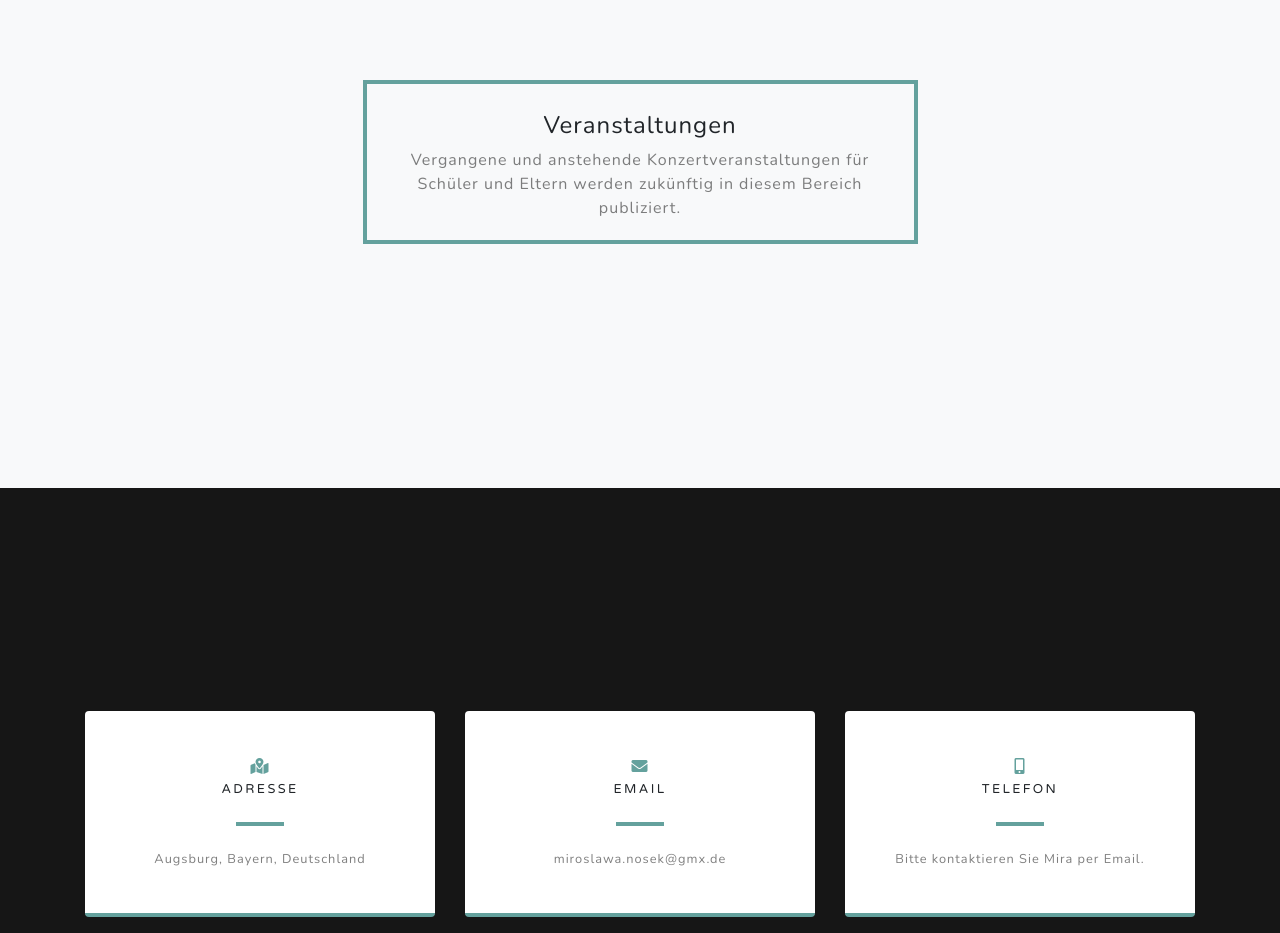
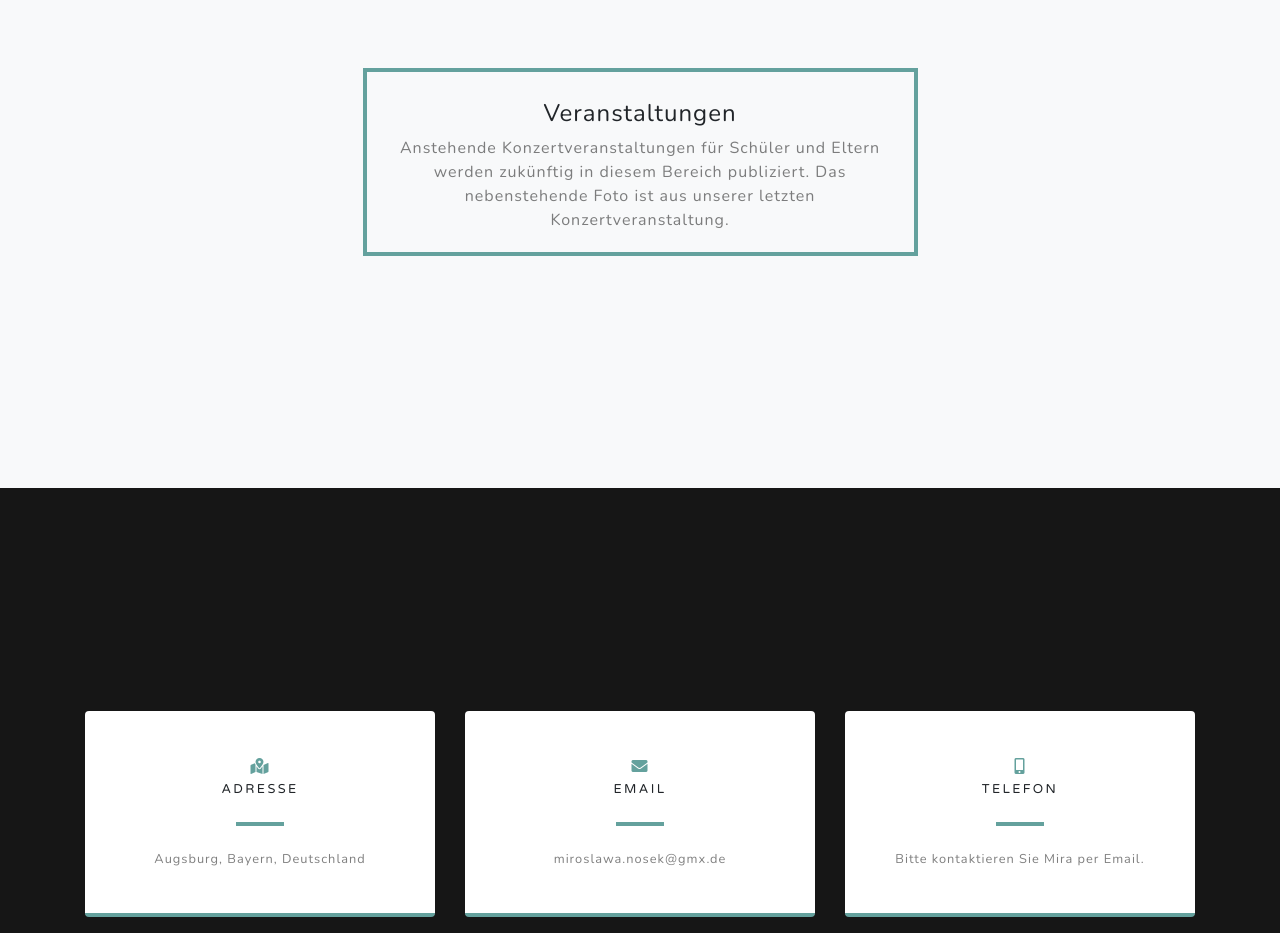
Before and after one commit to anose001/Music-with-mira, a website: page index.html in a window 1280 px wide. Shown: the part 2200-3133 px from the top of the page. Drawn offline with nearby package versions, Linux system fonts and the light colour scheme.

Commit message:
Update index.html

```diff
--- a/index.html
+++ b/index.html
@@ -124,7 +124,8 @@
 	   <div class="row no-gutters">
 		  <div class="col-lg-6 events-text mx-auto text-center text-lg-center">
 			  <h4 class="text-center">Veranstaltungen</h4>
-			  <p class="text-black-50 mb-0"> Vergangene und anstehende Konzertveranstaltungen f&uuml;r Sch&uuml;ler und Eltern werden zuk&uuml;nftig in diesem Bereich publiziert.</p>
+			  <p class="text-black-50 mb-0"> Anstehende Konzertveranstaltungen f&uuml;r Sch&uuml;ler und Eltern werden zuk&uuml;nftig in diesem Bereich publiziert. Das nebenstehende Foto ist aus
+        unserer letzten Konzertveranstaltung.</p>
 		  </div>
 	   </div>
 	  </div>
```
